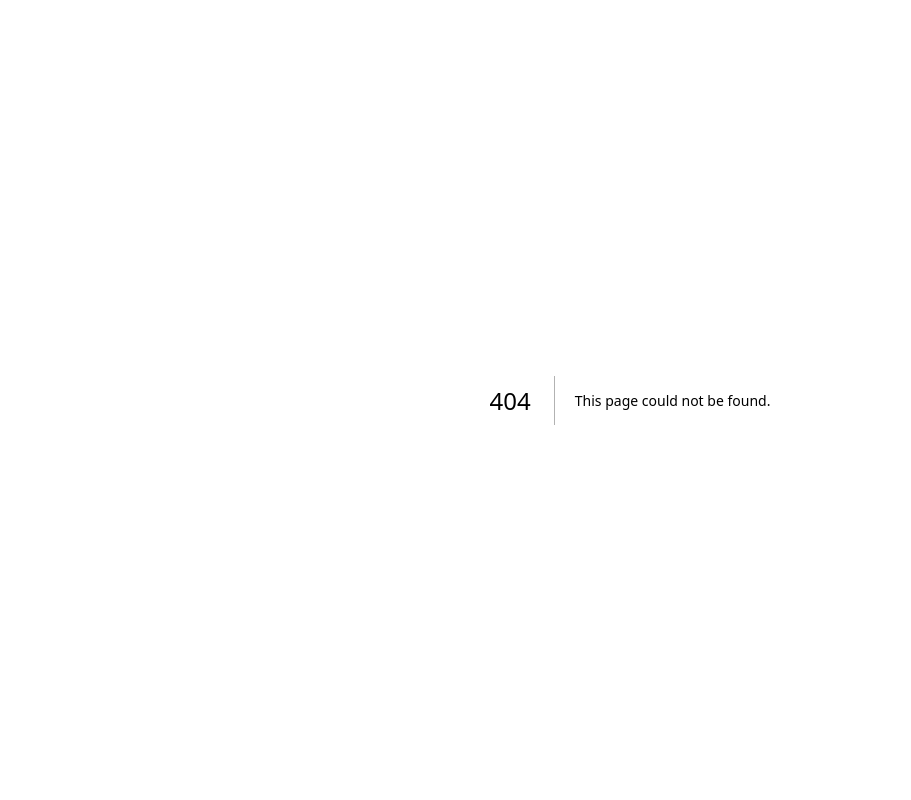
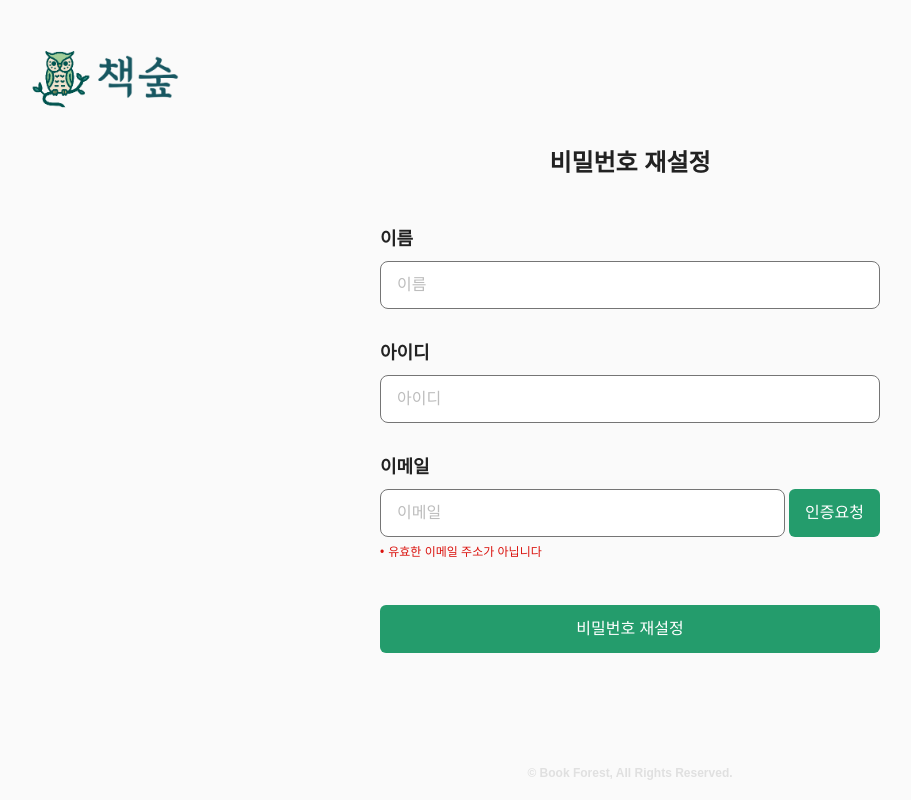
Before and after one commit to juny-0429/book-forest, a Next.js app: page /find/forgot-password in a window 1280 px wide. Before the commit this address had no page. Shown: the whole page, without its empty margins (10-921 px from the left). Built offline with nearby package versions, Linux system fonts and the light colour scheme.

Commit message:
비밀번호 찾기 페이지 제작

```diff
--- /dev/null
+++ b/src/app/(auth)/find/forgot-password/page.tsx
@@ -0,0 +1,56 @@
+import React from 'react';
+import Link from 'next/link';
+import Image from 'next/image';
+import { appRoutes } from 'src/routes/appRoutes';
+import KoLogo from '@/assets/images/logos/ko-logo.png';
+import TextInput from 'src/components/TextInput/TextInput';
+import Button from 'src/components/Button/Button';
+import ErrorMessage from 'src/components/ErrorMessage/ErrorMessage';
+
+// todo:일치하는 정보가 없습니다 모달창 만들기
+export default function ForgotPasswordPage() {
+  return (
+    <div className='flex justify-center items-center w-full h-screen'>
+      <Link href={appRoutes.home}>
+        <Image src={KoLogo} width={150} alt='logo image' className='fixed top-10 left-10' />
+      </Link>
+
+      <div className='flex flex-col justify-center items-center gap-[46px] w-[500px]'>
+        <h1 className='text-title-24b text-ui-text-title'>비밀번호 재설정</h1>
+
+        <form className='flex flex-col gap-[30px] w-full'>
+          <label>
+            <span className='text-body-18b text-ui-text-title'>이름</span>
+
+            <TextInput type='text' placeholder='이름' className='mt-2' />
+          </label>
+
+          <label>
+            <span className='text-body-18b text-ui-text-title'>아이디</span>
+
+            <TextInput type='text' placeholder='아이디' className='mt-2' />
+          </label>
+
+          <label>
+            <span className='text-body-18b text-ui-text-title'>이메일</span>
+
+            <div className='flex justify-center items-center gap-1 mt-2'>
+              <TextInput type='email' placeholder='이메일' />
+
+              <Button type='button' height={48} className='w-fit'>
+                인증요청
+              </Button>
+            </div>
+            <ErrorMessage>유효한 이메일 주소가 아닙니다</ErrorMessage>
+          </label>
+        </form>
+
+        <Button type='submit' height={48}>
+          비밀번호 재설정
+        </Button>
+      </div>
+
+      <p className='fixed bottom-5 text-caption-12b text-ui-text-caption'>© Book Forest, All Rights Reserved.</p>
+    </div>
+  );
+}
--- a/src/app/(auth)/find/password/page.tsx
+++ /dev/null
@@ -1,5 +0,0 @@
-import React from 'react';
-
-export default function FindPasswordPage() {
-  return <div>page</div>;
-}
```
Also changed, not shown: src/app/(auth)/find/forgot-id/page.tsx (renamed from src/app/(auth)/find/id/page.tsx, +4 -4 lines).
